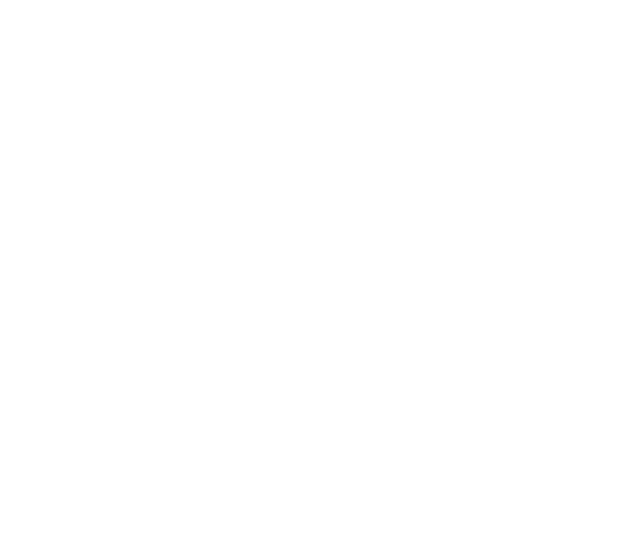
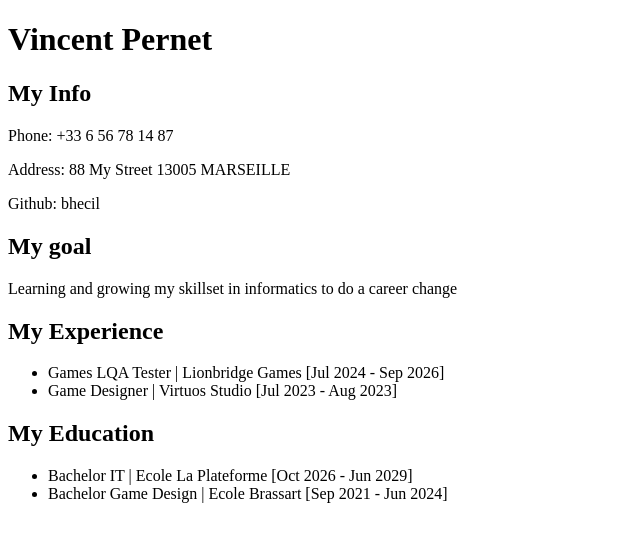
Before and after one commit to Bhecil/Runtrack-HTML, a plain HTML site: page mon-cv.html in a window 1280 px wide. Shown: the whole page, without its empty margins (0-640 px from the left). Drawn offline with Linux system fonts and the light colour scheme.

Commit message:
Resume info

```diff
--- a/mon-cv.html
+++ b/mon-cv.html
@@ -2,10 +2,42 @@
 <html>
 <head>
 	<meta charset="utf-8">
-	<meta name="viewport" content="width=device-width, initial-scale=1" lang="fr">
+	<meta name="viewport" lang="fr" content="width=device-width, initial-scale=1">
 	<title>CV</title>
 </head>
 <body>
+	<h1>Vincent Pernet</h1>
+	<!-- Personal Info -->
+	<div>
+		<h2>My Info</h2>
+		<p>Phone: +33 6 56 78 14 87</p>
+		<p>Address: 88 My Street 13005 MARSEILLE</p>
+		<p>Github: bhecil</p>
+	</div>
+
+	<!-- Profesional goal -->
+	<div>
+		<h2>My goal</h2>
+		<p>Learning and growing my skillset in informatics to do a career change</p>
+	</div>
+
+	<!-- Experience -->
+	<div>
+		<h2>My Experience</h2>
+		<ul>
+			<li>Games LQA Tester | Lionbridge Games [Jul 2024 - Sep 2026]</li>
+			<li>Game Designer | Virtuos Studio [Jul 2023 - Aug 2023]</li>
+		</ul>
+	</div>
+
+	<!-- Education -->
+	<div>
+		<h2>My Education</h2>
+		<ul>
+			<li>Bachelor IT | Ecole La Plateforme [Oct 2026 - Jun 2029]
+			<li>Bachelor Game Design | Ecole Brassart [Sep 2021 - Jun 2024]</li>
+		</ul>
+	</div>
 
 </body>
 </html>
```
